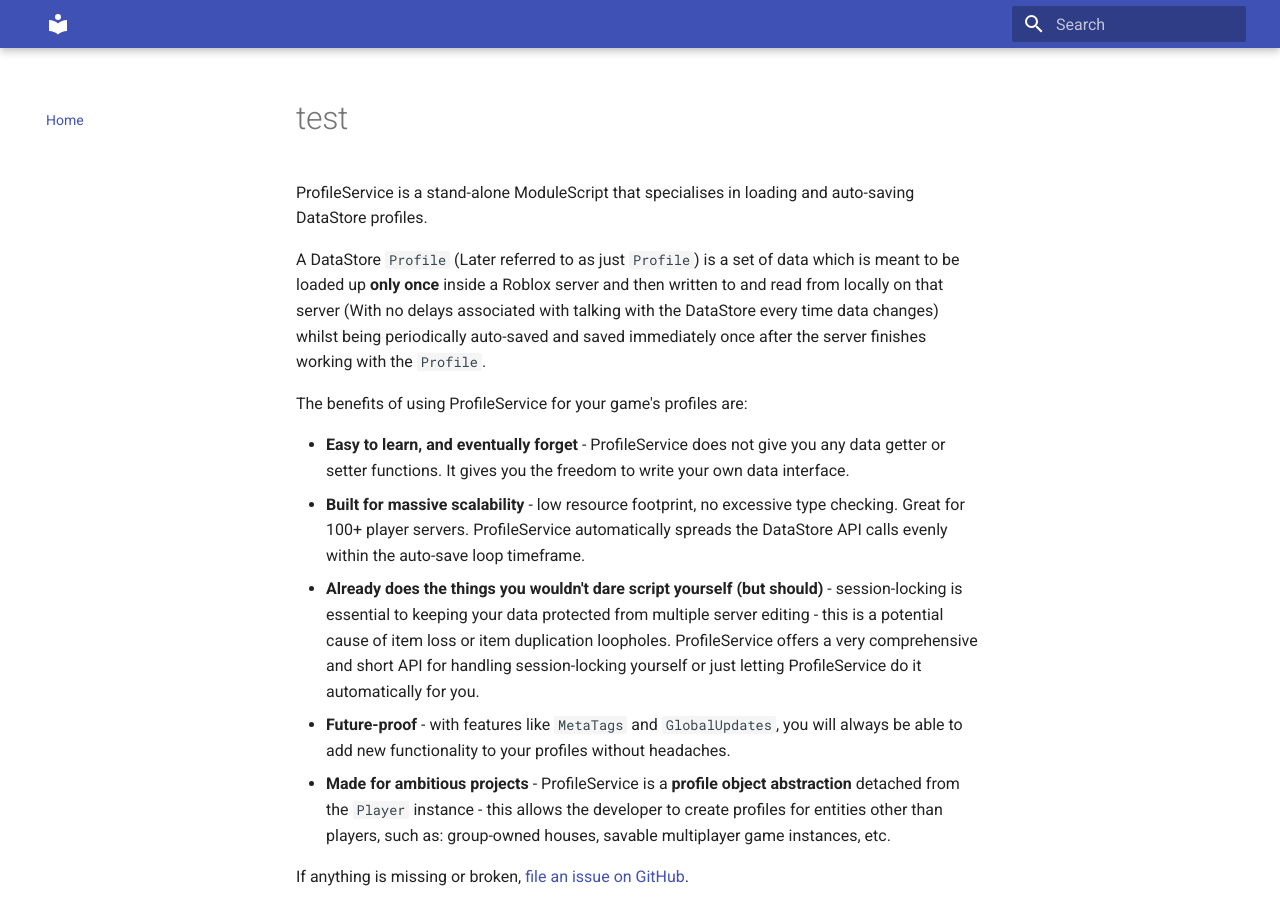
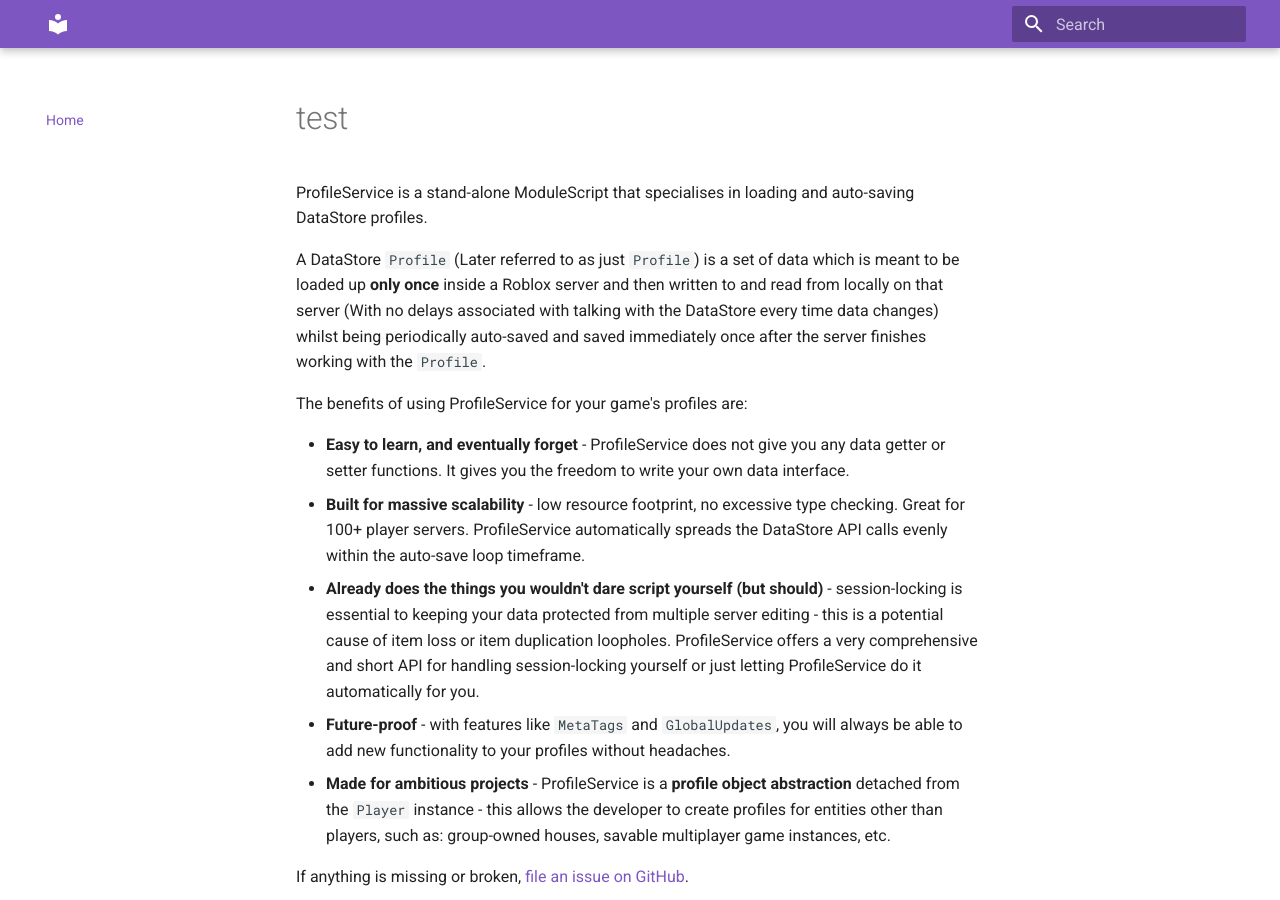
Before and after one commit to RoLua-Visual-Scripting/RoLua-Visual-Scripting, an MkDocs documentation site: the page built from docs/index.md, in a window 1280 px wide and 900 px high. Built offline with MkDocs 1.6.1 and Material for MkDocs 9.7.7, drawn with Linux system fonts in a browser that asks for light colours.

Commit message:
Update mkdocs.yml

```diff
--- a/mkdocs.yml
+++ b/mkdocs.yml
@@ -1,5 +1,8 @@
 theme:
   name: material
+  palette:
+    primary: "Deep Purple"
+    accent: "Deep Purple"
 
 nav:
   - Home: index.md
```
